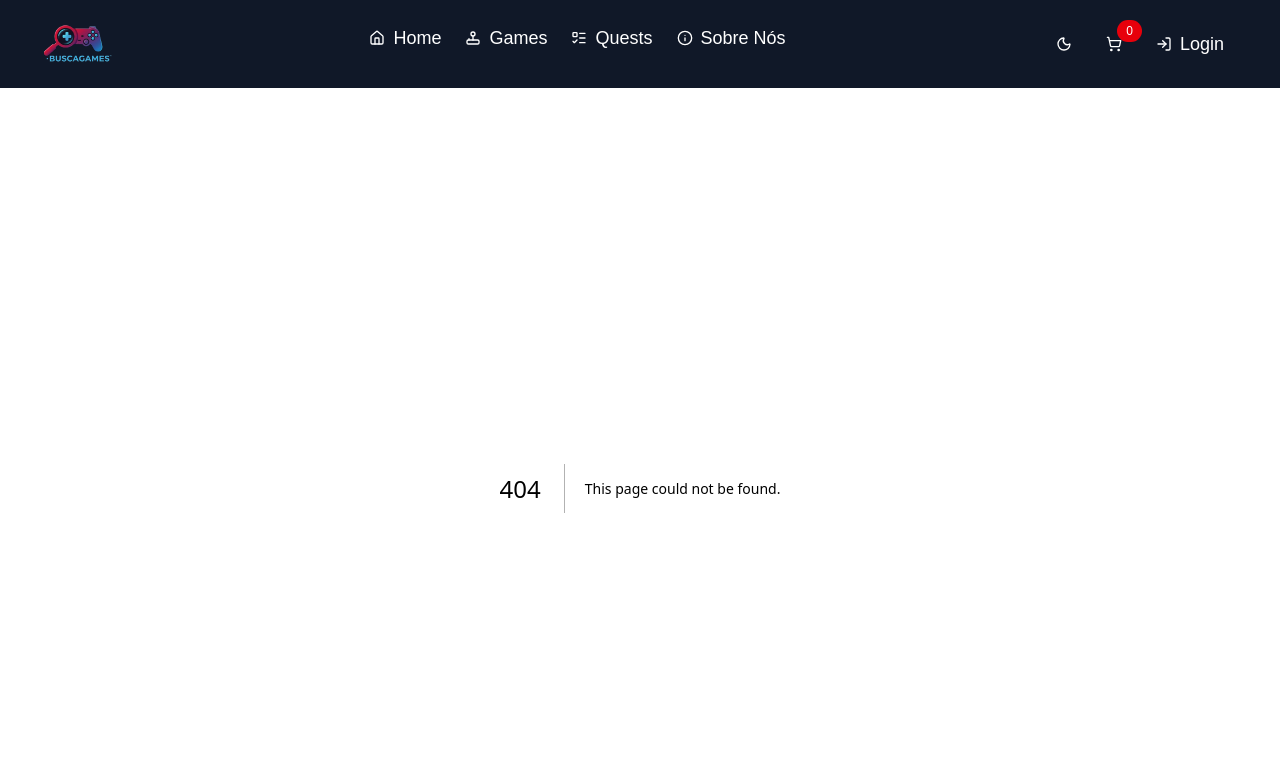
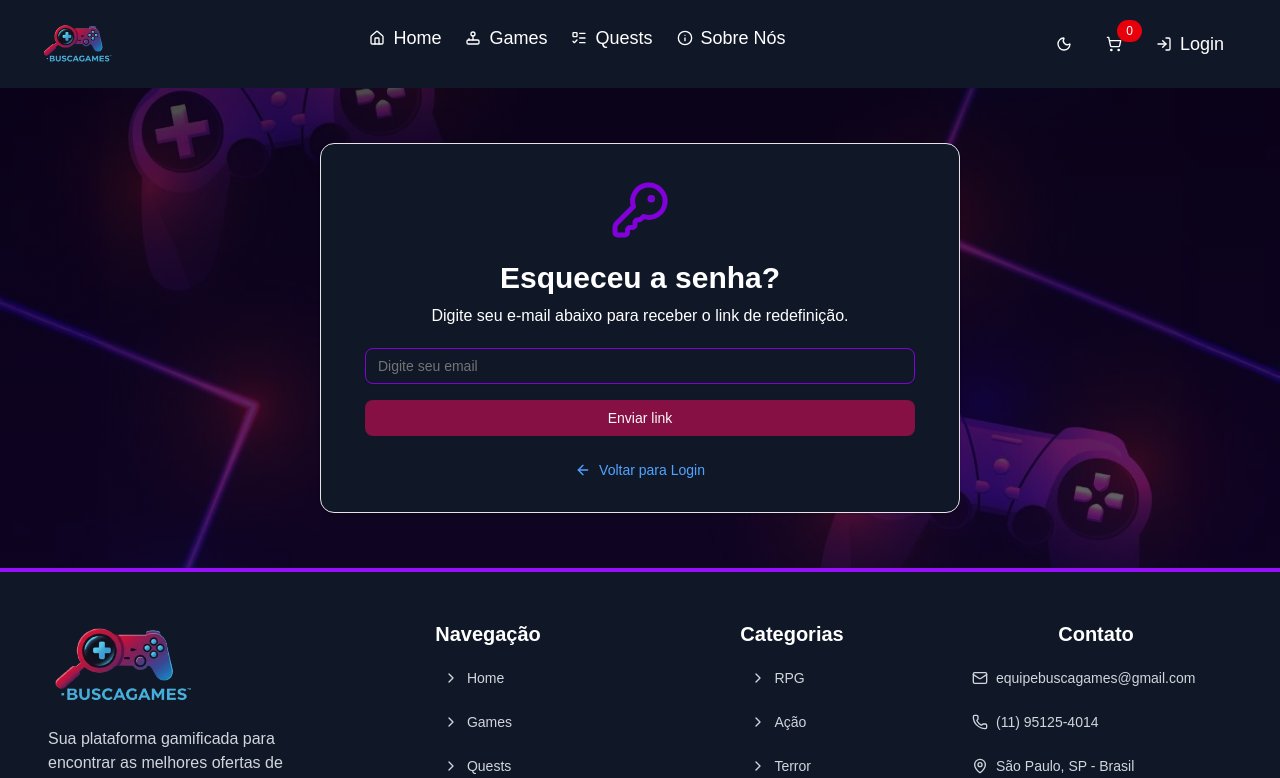
Before and after one commit to Lsko27/BuscaGames_2.0, a Next.js app: page /forgot-password in a window 1280 px wide. Before the commit this address had no page. Shown: the top 778 px of the page. Built offline with nearby package versions, Linux system fonts and the light colour scheme.

Commit message:
feat: add ForgotPasswordPage

```diff
--- /dev/null
+++ b/src/app/_components/forgot-password-form.tsx
@@ -0,0 +1,73 @@
+"use client"
+
+import { useForm } from "react-hook-form"
+import { Form, FormControl, FormField, FormItem, FormMessage } from "./ui/form"
+import { Input } from "./ui/input"
+import { zodResolver } from "@hookform/resolvers/zod"
+import z from "zod"
+import { Button } from "./ui/button"
+import Link from "next/link"
+import { ArrowLeft } from "lucide-react"
+
+const forgotPasswordSchema = z.object({
+  email: z
+    .string()
+    .trim()
+    .min(1, { message: "Email é obrigatório" })
+    .email("Email inválido"),
+})
+
+type FormData = z.infer<typeof forgotPasswordSchema>
+
+const ForgotPasswordForm = () => {
+  const form = useForm<FormData>({
+    resolver: zodResolver(forgotPasswordSchema),
+    defaultValues: { email: "" },
+  })
+
+  const onSubmit = (data: FormData) => {
+    console.log("Enviar link de recuperação para:", data.email)
+    // Aqui você chamaria sua API para enviar o email de recuperação
+  }
+
+  return (
+    <Form {...form}>
+      <form onSubmit={form.handleSubmit(onSubmit)} className="space-y-4">
+        <FormField
+          control={form.control}
+          name="email"
+          render={({ field }) => (
+            <FormItem>
+              <FormControl>
+                <Input
+                  placeholder="Digite seu email"
+                  {...field}
+                  className="border-purple-700 text-white"
+                />
+              </FormControl>
+              <FormMessage />
+            </FormItem>
+          )}
+        />
+
+        <Button
+          type="submit"
+          className="w-full bg-pink-900 hover:bg-purple-700"
+        >
+          Enviar link
+        </Button>
+
+        <div className="flex items-center justify-center text-blue-400">
+          <Button asChild variant="ghost">
+            <Link href="/login">
+              <ArrowLeft />
+              <p>Voltar para Login</p>
+            </Link>
+          </Button>
+        </div>
+      </form>
+    </Form>
+  )
+}
+
+export default ForgotPasswordForm
--- /dev/null
+++ b/src/app/forgot-password/page.tsx
@@ -0,0 +1,43 @@
+import { KeyRound } from "lucide-react"
+import { Card, CardContent } from "../_components/ui/card"
+import ForgotPasswordForm from "../_components/forgot-password-form"
+import Image from "next/image"
+
+const ForgotPasswordPage = () => {
+  return (
+    <div className="relative flex min-h-[60%] items-center justify-center">
+      {/* Background */}
+      <div className="absolute inset-0">
+        <Image
+          alt="Banner"
+          src="/freepik__expand__92115.png"
+          fill
+          className="object-cover"
+        />
+        <div className="absolute inset-0 bg-gradient-to-b from-[rgba(0,0,0,0.7)] to-[rgba(0,0,0,0.6)]" />
+      </div>
+
+      {/* Conteúdo sobreposto */}
+      <div className="relative z-10 w-[50%]">
+        <Card className="bg-gray-900">
+          <CardContent>
+            <div className="flex flex-col items-center gap-2">
+              <KeyRound size={60} className="my-3 text-purple-700" />
+              <h1 className="text-center text-3xl font-semibold text-white">
+                Esqueceu a senha?
+              </h1>
+              <p className="text-center text-white">
+                Digite seu e-mail abaixo para receber o link de redefinição.
+              </p>
+            </div>
+            <div className="mt-5 px-5">
+              <ForgotPasswordForm />
+            </div>
+          </CardContent>
+        </Card>
+      </div>
+    </div>
+  )
+}
+
+export default ForgotPasswordPage
```
